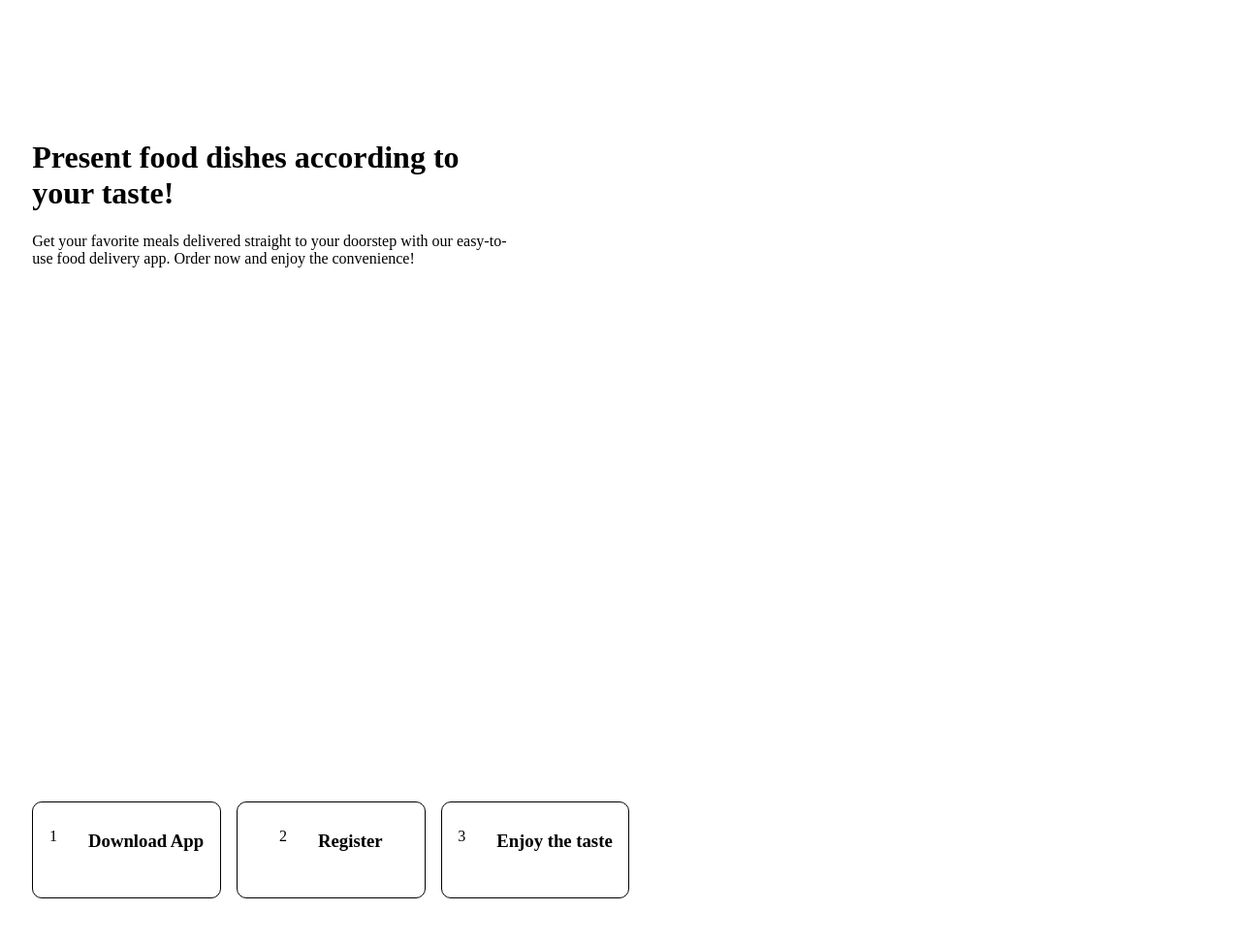
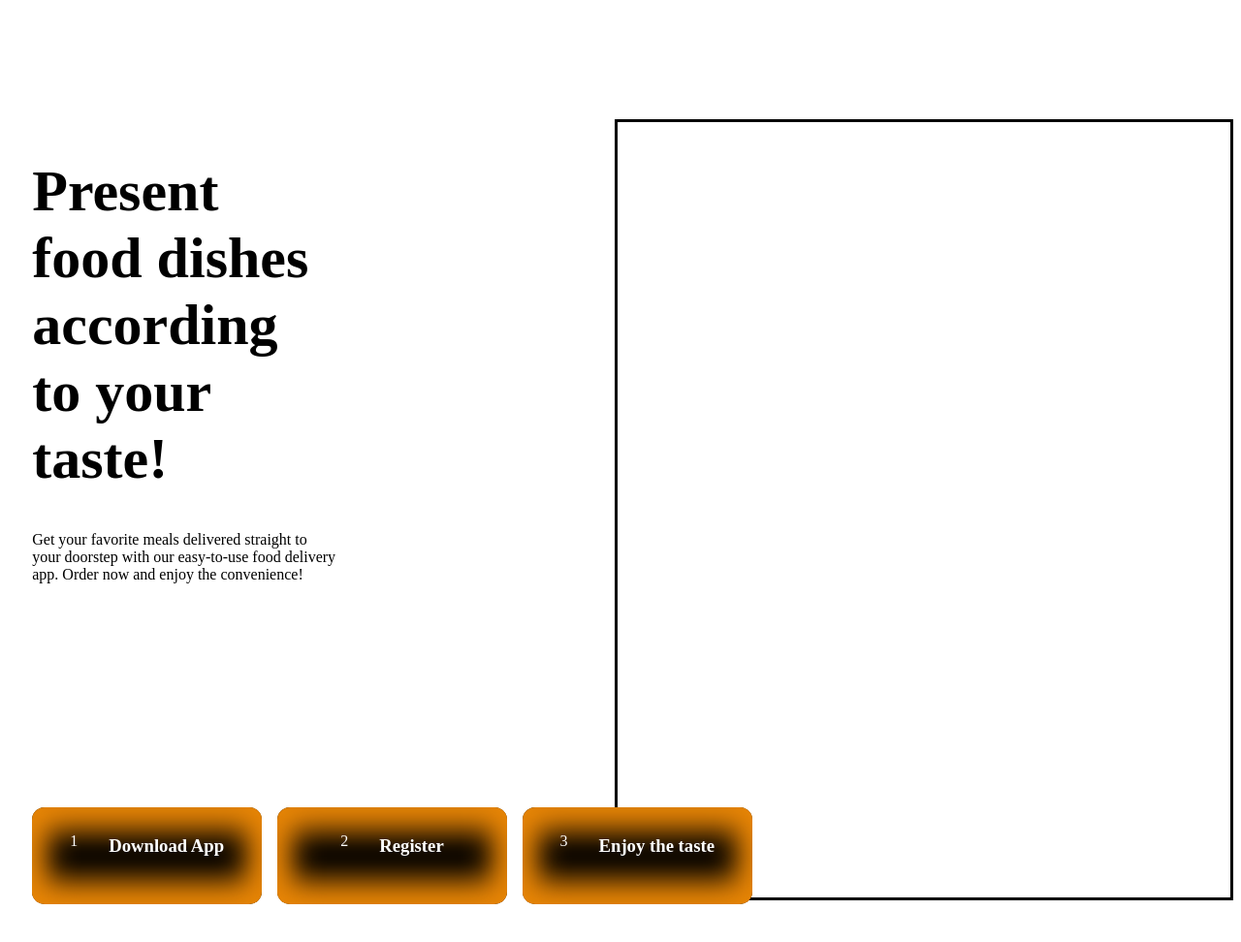
Before and after one commit to dawid-zajac/App-Website, a plain HTML site: page index.html in a window 1280 px wide. Shown: the part 86-1058 px from the top of the page at 97% size. Drawn offline with Linux system fonts and the light colour scheme.

Commit message:
14.03.2023

```diff
--- a/site.scss
+++ b/site.scss
@@ -56,21 +56,27 @@ header {
 .top_text_box {
 
     float: left;
-    width: 40%;
+    width: 25%;
     margin: 0 2% 5% 2%;
     height: 500px;
 
+}
+
+.top_text_box h1 {
+
+    font-size: 60px;
 }
 .gallery {
     float: right;
     width: 50%;
     height: 50em;
     margin-left: 6%;
+    border: solid black 3px;
 }
 .tutorial {
     position: relative;
     bottom: 6em;
-    width: 50%;
+    width: 60%;
     margin: 0 0 5% 2%;
     height: 100px;
     display: flex;
@@ -80,14 +86,15 @@ header {
 
 .tutorial div {
 
-    border: solid black 1px;
-    border-radius: 10px;
+    border-radius: 13px;
     display: flex;
     width: 400px;
     padding: 10px;
     justify-content: center;
     margin-right: 1em;
-
+    color: white;
+    background-color: black;
+    box-shadow: inset 10px 20px 30px 5px  rgb(231, 133, 6),  inset -10px -20px 30px 5px  rgb(231, 133, 6);
 }
 
 .tutorial div p {
```
Also changed, not shown: site.css, site.min.css.
